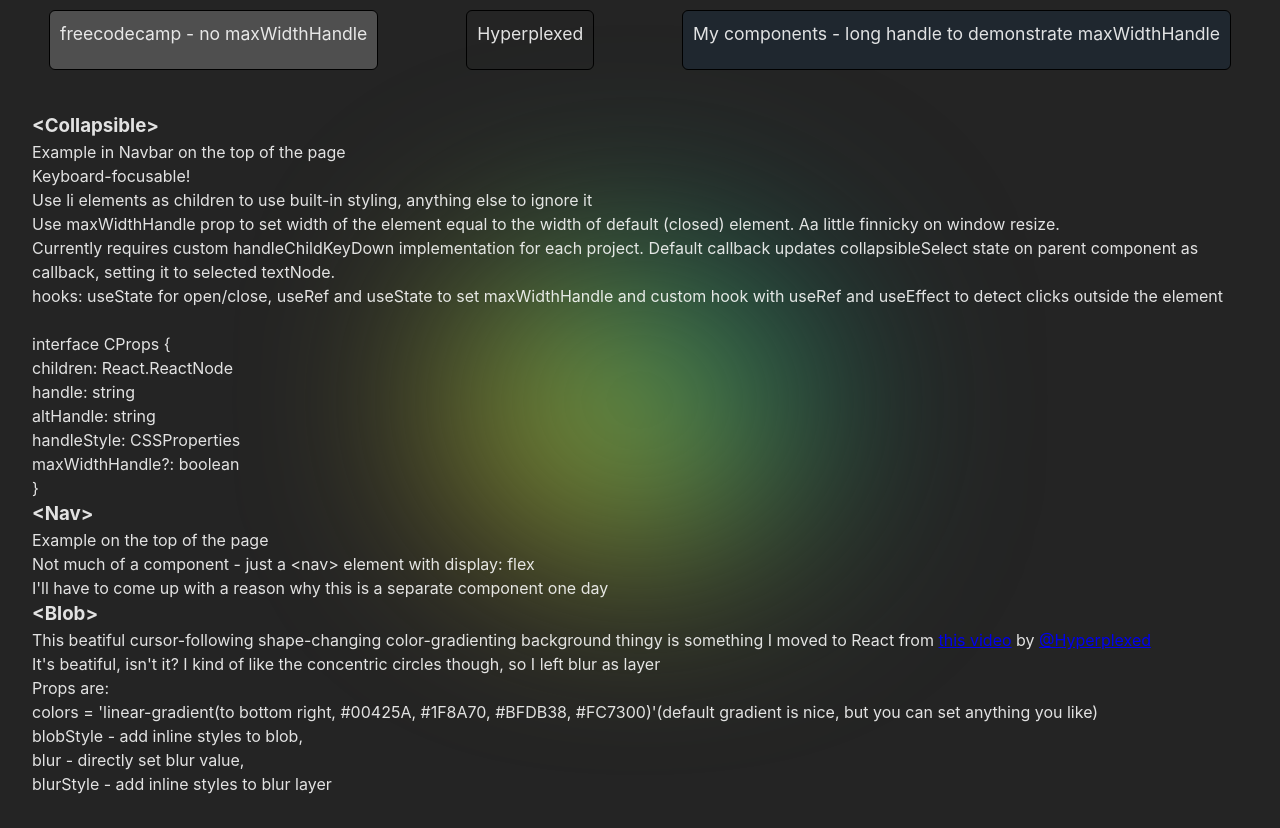
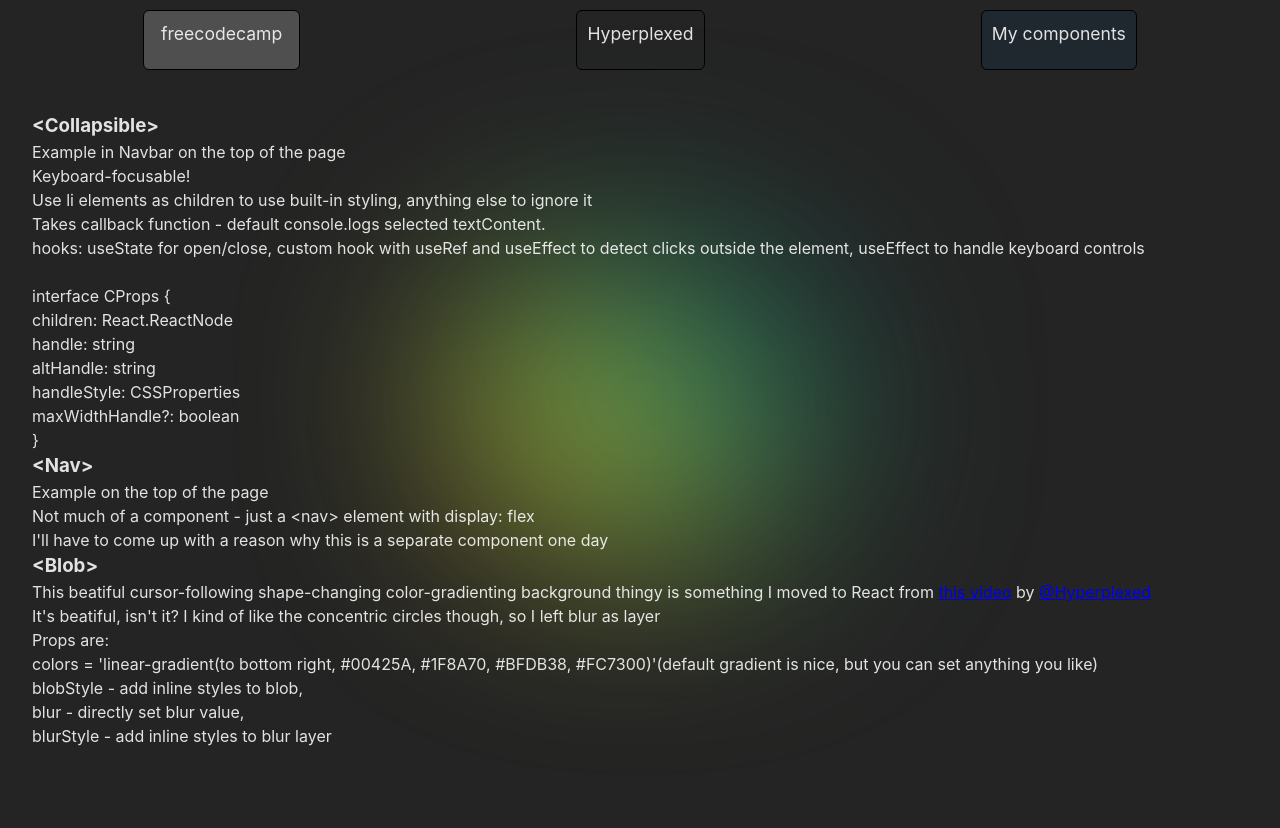
Before and after one commit to Career404/React-components, a React (Vite) app: page / in a window 1280 px wide. After the commit the page ends 800 px from the top, so only its background shows below. Built offline with nearby package versions, Linux system fonts and the light colour scheme.

Commit message:
fix: improve Collapsible visual

```diff
--- a/src/App.tsx
+++ b/src/App.tsx
@@ -13,7 +13,7 @@ function App() {
 		<div className="App">
 			<Nav>
 				<Collapsible
-					handle="freecodecamp - no maxWidthHandle"
+					handle="freecodecamp"
 					altHandle="close"
 					boxStyle={{
 						backgroundColor: '#5a5a5acc',
@@ -34,17 +34,16 @@ function App() {
 					<li>Grocery Bud</li>
 					<li>Slider</li>
 				</Collapsible>
-				<Collapsible handle="Hyperplexed" altHandle="close" maxWidthHandle>
+				<Collapsible handle="Hyperplexed" altHandle="close">
 					<li>Blob</li>
 					<li>HackerText</li>
 				</Collapsible>
 				<Collapsible
-					handle="My components - long handle to demonstrate maxWidthHandle"
+					handle="My components"
 					altHandle="close"
 					boxStyle={{
 						backgroundColor: 'rgba(30,40,50, 0.8)',
 					}}
-					maxWidthHandle
 				>
 					<p>Collapsible</p>
 					<p>Navigation</p>
@@ -58,19 +57,14 @@ function App() {
 					<p>
 						Use li elements as children to use built-in styling, anything else
 						to ignore it <br />
-						Use maxWidthHandle prop to set width of the element equal to the
-						width of default (closed) element. Aa little finnicky on window
-						resize.
 					</p>
 					<p>
-						Currently requires custom handleChildKeyDown implementation for each
-						project. Default callback updates collapsibleSelect state on parent
-						component as callback, setting it to selected textNode.
+						Takes callback function - default console.logs selected textContent.
 					</p>
 					<p>
-						hooks: useState for open/close, useRef and useState to set
-						maxWidthHandle and custom hook with useRef and useEffect to detect
-						clicks outside the element
+						hooks: useState for open/close, custom hook with useRef and
+						useEffect to detect clicks outside the element, useEffect to handle
+						keyboard controls
 					</p>
 					<br />
 					<p>
--- a/src/components/Collapsible/Collapsible.css
+++ b/src/components/Collapsible/Collapsible.css
@@ -11,18 +11,18 @@
 	font-size: 1.1rem;
 }
 
-ul {
-	display: none;
+.handle ul {
+	display: flex;
 	list-style: none;
 	padding: 0;
 	flex-flow: column nowrap;
 	justify-content: center;
 	transition: 0.5s ease-out;
 }
-ul > li {
+.handle ul > li {
 	border-bottom: 1px solid black;
 }
-ul > li:hover {
+.handle ul > li:hover {
 	border-bottom: 1px solid white;
 	text-shadow: 2px 8px 6px rgba(0, 0, 0, 0.2),
 		0px -5px 35px rgba(255, 255, 255, 0.3);
@@ -34,7 +34,3 @@ ul > li:hover {
 .handle.Collapsible_opened {
 	height: fit-content;
 }
-
-.handle.Collapsible_opened ul {
-	display: flex;
-}
--- a/src/components/Collapsible/Collapsible.tsx
+++ b/src/components/Collapsible/Collapsible.tsx
@@ -7,7 +7,6 @@ interface CProps {
 	handle?: string
 	altHandle?: string
 	boxStyle?: React.CSSProperties
-	maxWidthHandle?: boolean
 	callback?: (value?: any) => any
 }
 
@@ -16,7 +15,6 @@ export default function Collapsible({
 	handle = 'click me',
 	altHandle = handle,
 	boxStyle,
-	maxWidthHandle = false,
 	callback = (data: string) => {
 		console.log(`Selected: ${data}`)
 	},
@@ -32,10 +30,8 @@ export default function Collapsible({
 		detectOutsideClick(handleClick)
 
 	React.useEffect(() => {
-		if (maxWidthHandle) {
-			setElementWidth(ref.current?.offsetWidth + 'px')
-		}
-	}, [maxWidthHandle])
+		setElementWidth(ref.current?.offsetWidth + 'px')
+	}, [])
 	function handleKeyDown(event: React.KeyboardEvent<HTMLDivElement>) {
 		if (event.key === 'Enter' || event.key === ' ') {
 			setOpen(!open)
```
